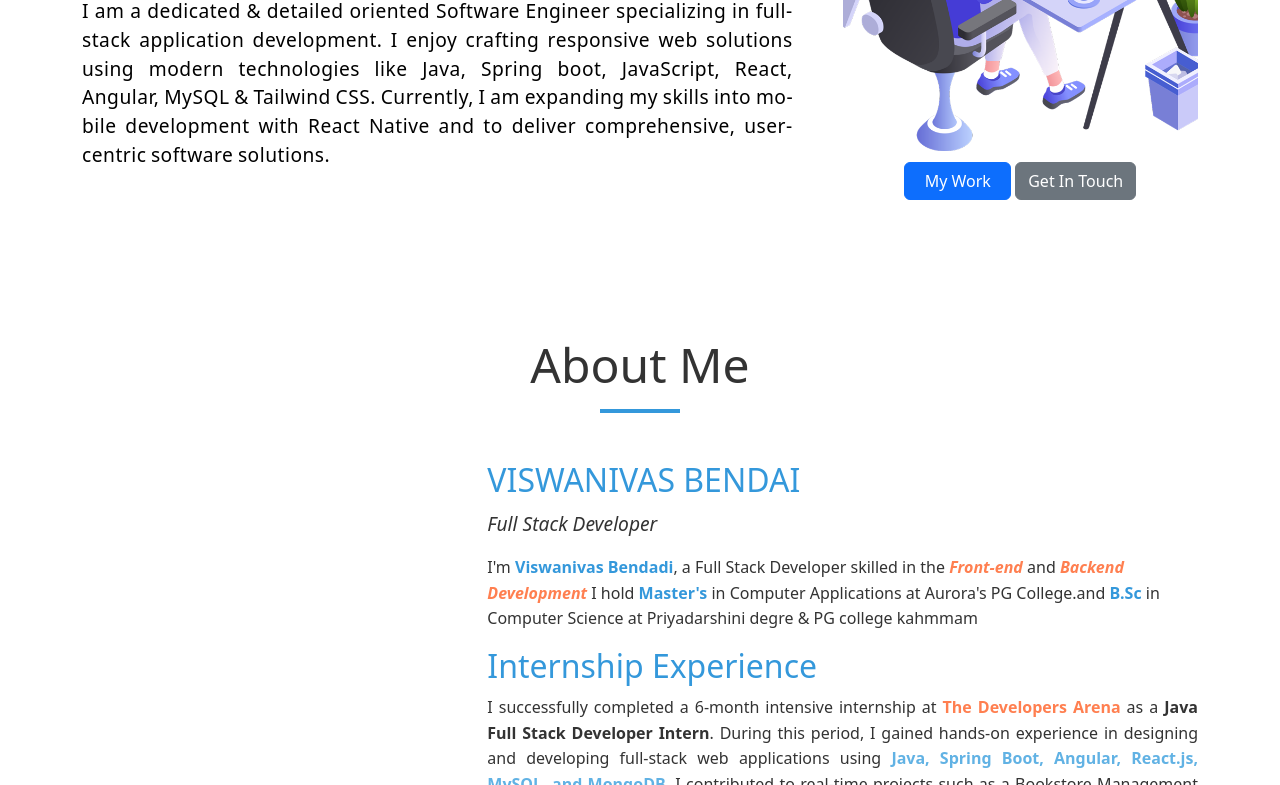
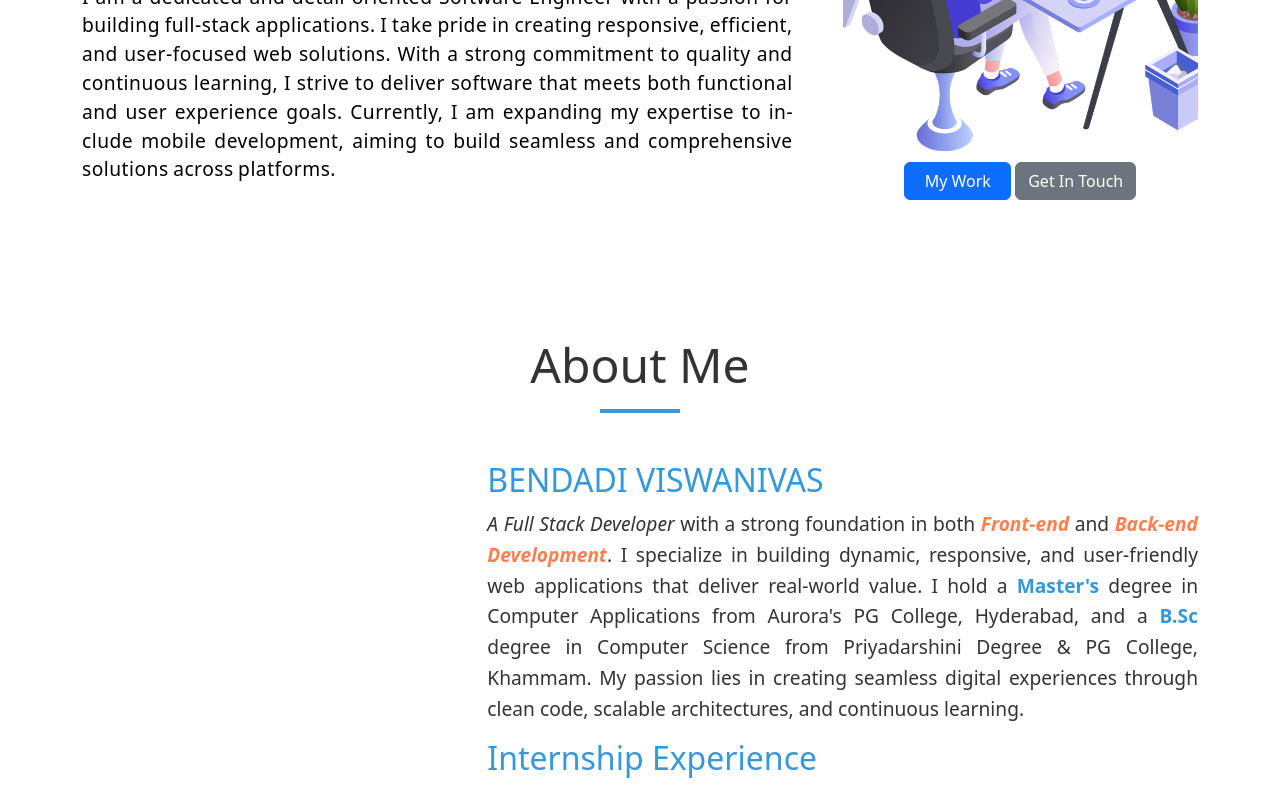
Before and after one commit to N1vas-B/MyPortfolio, a plain HTML site: page index.html in a window 1280 px wide. Shown: the part 408-1193 px from the top of the page. Drawn offline with nearby package versions, Linux system fonts and the light colour scheme.

Commit message:
Update index.htnl with new content

```diff
--- a/CSS/style.css
+++ b/CSS/style.css
@@ -359,6 +359,7 @@ p, li, .text-content {
   margin-bottom: 15px;
   line-height: 1.6;
   color: var(--text-color);
+  text-align: justify;
 }
 .personal-info {
   margin-top: 30px;
@@ -449,6 +450,7 @@ p, li, .text-content {
 }
 .internship-experience p{
   text-align: justify;
+  font-size: large;
 }
 /* Career & Personal Goals Section */
 .dark-mode .career-goals h3,
--- a/index.html
+++ b/index.html
@@ -52,9 +52,12 @@
                     <h1>TRANSFORMING YOUR IDEAS<span>INTO REALITY</span></h1>
                     <h2>Hi, <span class="highlight">Welcome to My Portfolio</span></h2>
                     <h2 class="typewriter"><span id="typewriter-text"></span></h2>
-                    <p>I am a dedicated & detailed oriented Software Engineer specializing in full-stack application development. I enjoy crafting responsive
-                        web solutions using modern technologies like Java, Spring boot, JavaScript, React, Angular, MySQL & Tailwind CSS. Currently, I am expanding my skills into
-                        mobile development with React Native and to deliver comprehensive, user-centric software solutions.
+                    <p>I am a dedicated and detail-oriented Software Engineer with a passion for building
+                       full-stack applications. I take pride in creating responsive, efficient, and
+                       user-focused web solutions. With a strong commitment to quality and continuous learning,
+                       I strive to deliver software that meets both functional and user experience goals.
+                       Currently, I am expanding my expertise to include mobile development, aiming to build
+                       seamless and comprehensive solutions across platforms.
                     </p>
                 </div>
                 <div class="hero-image"><img src="./image/developer.png" alt="Profile Picture">
@@ -72,19 +75,22 @@
       <div class="about-content">
         <div class="about-image"><img src="./image/profile.jpg" alt="About Me"></div>
           <div class="about-text">
-            <h3>VISWANIVAS BENDAI</h3>
-              <p class="about-subtitle"><i>Full Stack Developer</i></p>
-              <p>I'm <span class="highlight">Viswanivas Bendadi</span>, a Full Stack Developer skilled in the
-                 <span class="highlight" style="color: coral;"><i>Front-end</i></span> and
-                 <span class="highlight" style="color: coral;"><i>Backend Development</i></span>
-                   I hold <span class="highlight">Master's </span>in Computer Applications at Aurora's PG College.and
-                   <span class="highlight">B.Sc </span>in Computer Science at Priyadarshini degre & PG college kahmmam
-              </p>
+           <h3>BENDADI VISWANIVAS</h3>
+            <p class="about-subtitle">
+              <i>A Full Stack Developer</i> with a strong foundation in both
+              <span class="highlight" style="color: coral;"><i>Front-end</i></span> and
+              <span class="highlight" style="color: coral;"><i>Back-end Development</i></span>.
+              I specialize in building dynamic, responsive, and user-friendly web applications that deliver real-world value.
+              I hold a <span class="highlight">Master's</span> degree in Computer Applications from Aurora's PG College, Hyderabad, and a
+              <span class="highlight">B.Sc</span> degree in Computer Science from Priyadarshini Degree & PG College, Khammam.
+              My passion lies in creating seamless digital experiences through clean code, scalable architectures, and continuous learning.
+            </p>
 
                 <!-- Enhanced Internship Section -->
                 <div class="internship-experience">
                     <h3>Internship Experience</h3>
-                    <p>I successfully completed a 6-month intensive internship at <strong style="color: coral;">The Developers Arena</strong> as a <strong>Java Full Stack Developer Intern</strong>.
+                    <p>I successfully completed a 6-month intensive internship at <strong style="color: coral;">
+                      The Developers Arena</strong> as a <strong>Java Full Stack Developer Intern</strong>.
                       During this period, I gained hands-on experience in designing and developing full-stack web applications using
                       <strong style="color: rgb(97, 178, 228);">Java, Spring Boot, Angular, React.js, MySQL, and MongoDB</strong>.
                       I contributed to real-time projects such as a Bookstore Management System and a Mobile Shopping Platform,
@@ -103,7 +109,6 @@
                     <p><span><strong>Duration:</strong> Dec 2024 - June 2025</span><br>
                     <span><strong>Technologies:</strong> Java, Spring Boot, Angular, MySQL, Git</span></p>
                 </div>
-
                 <!-- Career Goals Section -->
                 <div class="goals-section">
                     <h3><i class="fas fa-bullseye"></i> Career Goals</h3>
@@ -130,7 +135,6 @@
                         </div>
                     </div>
                 </div>
-
                 <!-- Personal Interests Section -->
                 <div class="interests-section">
                     <h3><i class="fas fa-heart"></i> Personal Interests</h3>
@@ -161,7 +165,6 @@
                         </div>
                     </div>
                 </div>
-
                 <!-- Rest of your existing content (Education, Skills, etc.) -->
                 <div class="personal-info">
                     <div class="info-item">
@@ -287,7 +290,6 @@
         </div>
     </div>
 </section>
-
 
    <!-- Projects Section -->
   <section id="projects" class="section">
```
